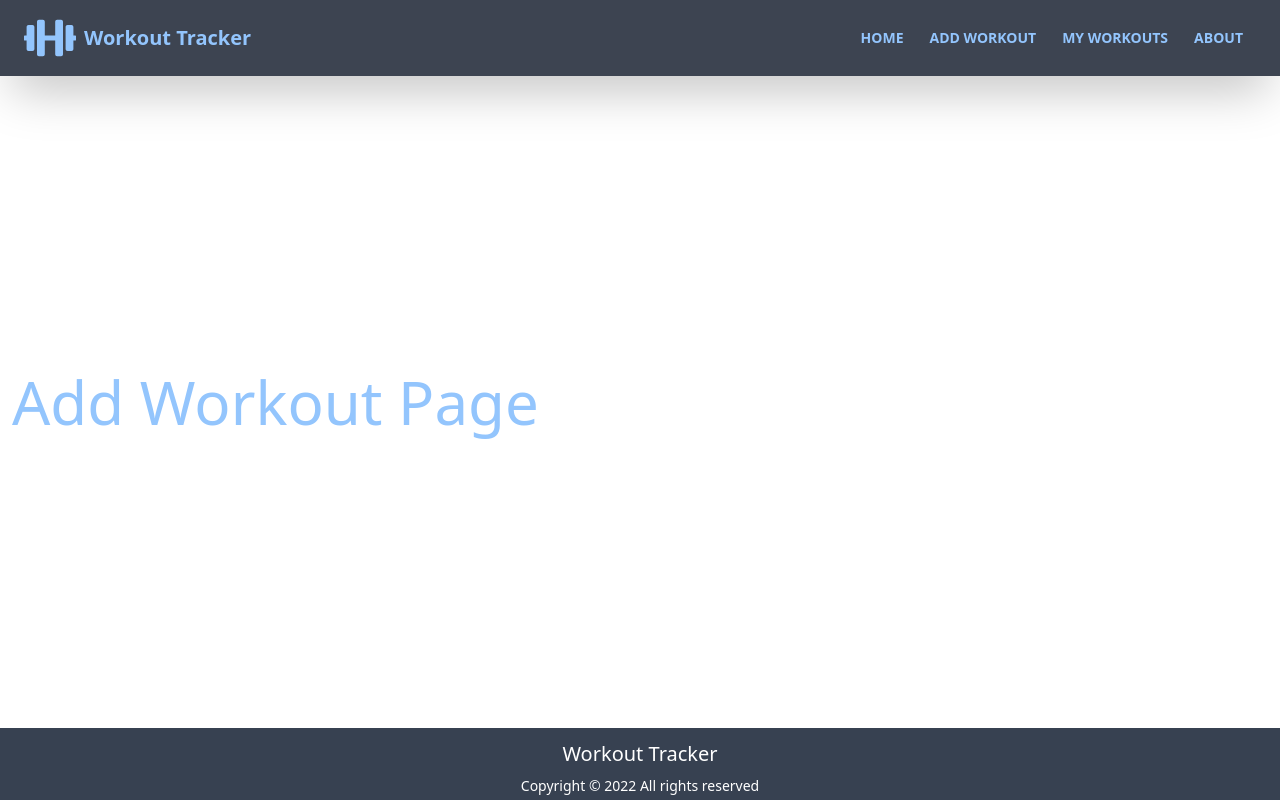
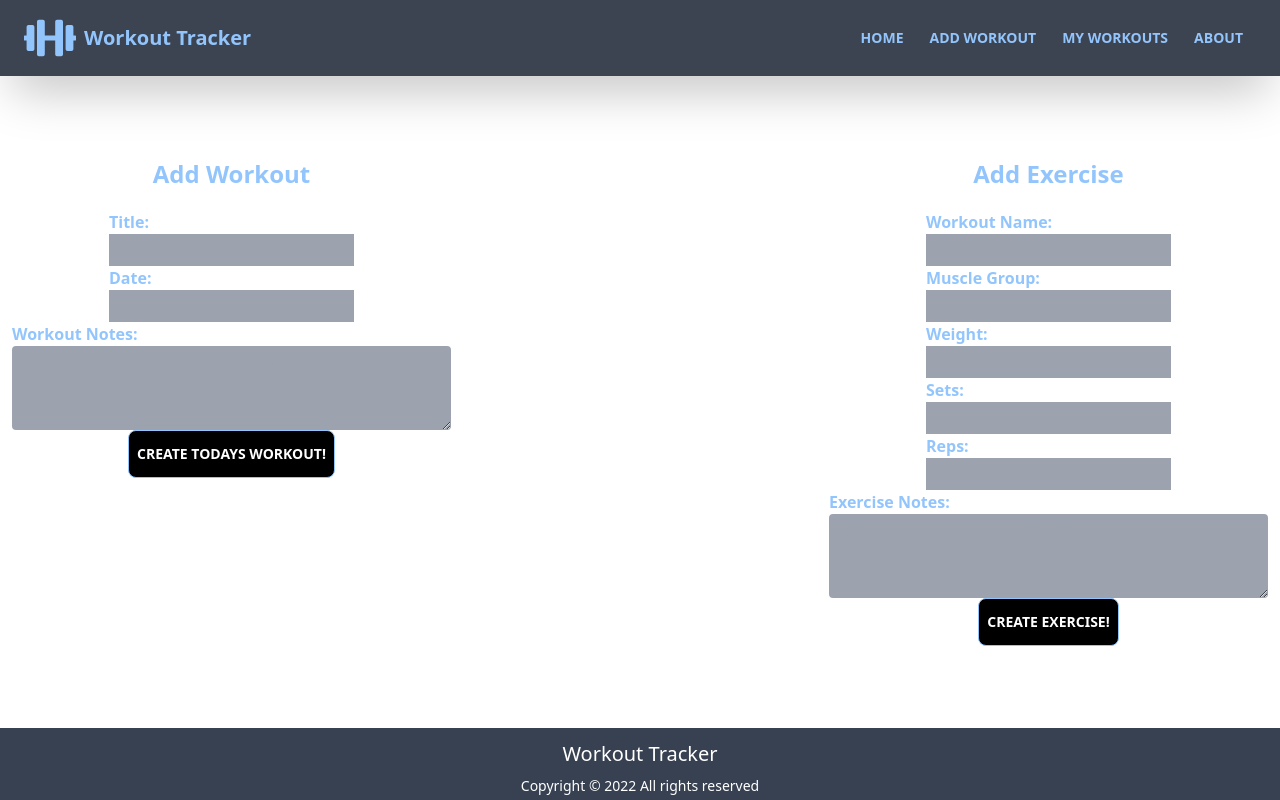
Before and after one commit to msalerno93/workout-tracker-frontend, a React (Create React App) app: page /addworkout in a window 1280 px wide. Built offline with nearby package versions, Linux system fonts and the light colour scheme.

Commit message:
added forms and layout to add workout/exercise

```diff
--- /dev/null
+++ b/src/Components/Workout/AddExerciseForm.js
@@ -0,0 +1,71 @@
+function AddExerciseForm() {
+  return (
+<div>
+    <h1 className='font-bold text-blue-300 text-2xl pb-5 flex flex-col justify-center items-center '>Add Exercise</h1>
+        <form>
+            <div className='font-bold flex flex-col justify-center items-center '>
+                <label className='text-blue-300'>
+                    <div className="text-blue-300 text-bolder">
+                    Workout Name:
+                    </div>
+                    <input type="text" name="name"
+                        className="pb-2 text-black font-bold flex flex-col justify-center items-center bg-gray-400" />
+                </label>
+                <label className='text-blue-300'>
+                    Muscle Group:
+                    <input type="text" name="name"
+                        className="pb-2 text-black font-bold flex flex-col justify-center items-center bg-gray-400" />
+                </label>
+                <label className='text-blue-300'>
+                    Weight:
+                    <input type="text" name="name"
+                        className="pb-2 text-black font-bold flex flex-col justify-center items-center bg-gray-400" />
+                </label>
+                <label className='text-blue-300'>
+                    Sets:
+                    <input type="text" name="name"
+                        className="pb-2 text-black font-bold flex flex-col justify-center items-center bg-gray-400" />
+                </label>
+                <label className='text-blue-300'>
+                    Reps:
+                    <input type="text" name="name"
+                        className="pb-2 text-black font-bold flex flex-col justify-center items-center bg-gray-400" />
+                </label>
+                <label className='text-blue-300'>
+                    Exercise Notes:
+                    <textarea
+                    class="
+                        form-control
+                        block
+                        w-full
+                        px-3
+                        py-1.5
+                        text-base
+                        text-black
+                        font-bold
+                        bg-gray-400
+                        rounded
+                        transition
+                        ease-in-out
+                        m-0
+                    "
+                    rows="3"
+                    cols='40'
+                    placeholder="Notes about your excercise!"
+                    />
+                </label>
+                <input
+                    className='btn btn-primary
+                    bg-black border-blue-300
+                    hover:bg-blue-600
+                    px-2'
+                    type="submit"
+                    value="Create Exercise!"
+                />
+            </div>
+        </form>
+    </div>
+  )
+}
+
+export default AddExerciseForm
--- a/src/Components/Workout/AddWorkoutForm.js
+++ b/src/Components/Workout/AddWorkoutForm.js
@@ -0,0 +1,57 @@
+
+function AddWorkoutForm() {
+  return (
+    <div>
+        <h1 className='font-bold text-blue-300 text-2xl pb-5 flex flex-col justify-center items-center '>Add Workout</h1>
+            <form>
+                <div className='font-bold flex flex-col justify-center items-center '>
+                    <label className='text-blue-300'>
+                        Title:
+                        <input type="text" name="name"
+                            className="pb-2 text-black font-bold flex flex-col justify-center items-center bg-gray-400" />
+                    </label>
+                    <label className='text-blue-300'>
+                        Date:
+                        <input type="text" name="name"
+                            className="pb-2 text-black font-bold flex flex-col justify-center items-center bg-gray-400" />
+                    </label>
+                </div>
+                <label className='text-blue-300 font-bold'>
+                        Workout Notes:
+                        <textarea
+                        class="
+                            form-control
+                            block
+                            w-full
+                            px-3
+                            py-1.5
+                            text-base
+                            text-black
+                            font-bold
+                            bg-gray-400
+                            rounded
+                            transition
+                            ease-in-out
+                            m-0
+                        "
+                        rows="3"
+                        cols='40'
+                        placeholder="Notes about your entire Workout!!"
+                        />
+                    </label>
+                    <div className="flex flex-col justify-center items-center ">
+                    <input
+                        className='btn btn-primary
+                        bg-black border-blue-300
+                        hover:bg-blue-600
+                        px-2 align-center'
+                        type="submit"
+                        value="Create Todays Workout!"
+                    />
+                    </div>
+            </form>
+    </div>
+  )
+}
+
+export default AddWorkoutForm
--- a/src/Pages/AddWorkoutPage.js
+++ b/src/Pages/AddWorkoutPage.js
@@ -1,7 +1,16 @@
+import AddExercise from "../Components/Workout/AddExerciseForm"
+import AddWorkoutForm from "../Components/Workout/AddWorkoutForm"
+
 function AddWorkoutPage() {
   return (
-    <div>
-      <h1 className="text-6xl text-blue-300">Add Workout Page</h1>
+    <div className='float-root'>
+      <div className='float-left'>
+        <AddWorkoutForm className='container max-width: 768px' />
+      </div>
+
+      <div className='float-right'>
+          <AddExercise />
+      </div>
     </div>
   )
 }
```
Also changed, not shown: src/Pages/NotFound.js (line endings or trailing spaces).
